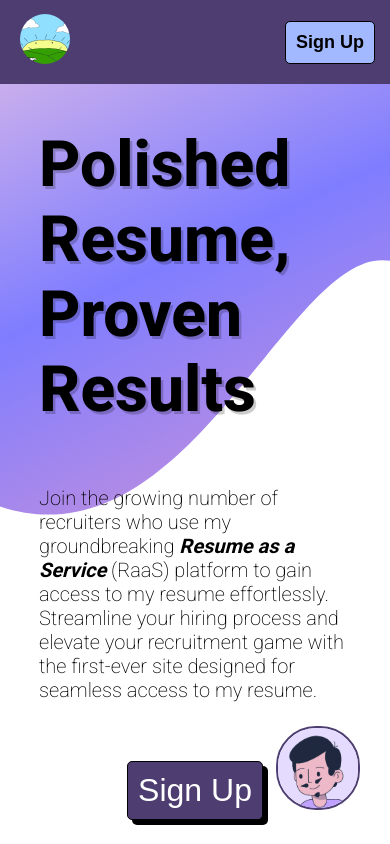
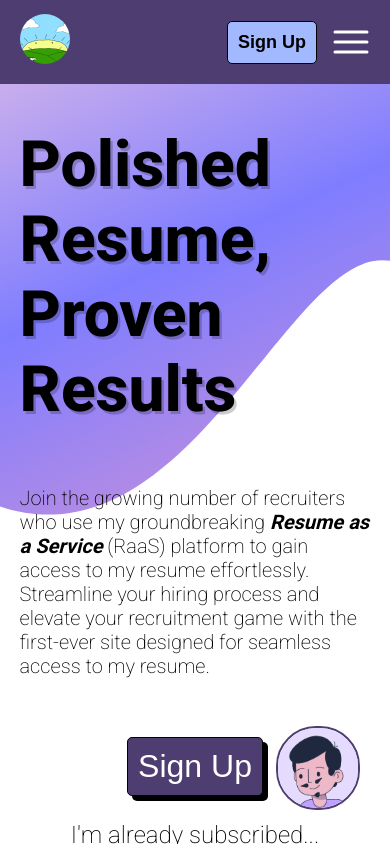
Before and after one commit to landaverdend/portfolio-site, a React (Vite) app: page /SplashView in a window 390 px wide. Shown: the top 844 px of the page. Built offline with nearby package versions, Linux system fonts and the light colour scheme; a web font is replaced by a local one.

Commit message:
almost fixed the formcontainer..

```diff
--- a/src/components/navbar/Navbar.tsx
+++ b/src/components/navbar/Navbar.tsx
@@ -4,6 +4,7 @@ import Modal from '../modal/Modal';
 import FormContainer from '@views/formView/formContainer/FormContainer';
 import { useAppState } from '@/state/appState';
 import { useEffect, useState } from 'react';
+import HamburgerMenu from '@assets/images/icons/hamburger.svg?react';
 
 const MOBILE_WIDTH = 600;
 
@@ -81,6 +82,8 @@ function Navbar({ links, showSignUp }: NavbarProps) {
             </Modal>
           </>
         )}
+
+        {isMobileView && !isMobileMenuOpen && <HamburgerMenu width={48} height={48} />}
       </div>
     </div>
   );
--- a/src/views/splashView/mainSection/main-section.css
+++ b/src/views/splashView/mainSection/main-section.css
@@ -46,17 +46,10 @@
   }
 }
 
-/* Big desktops */
-@media (min-width: 1500px) {
-  /* .main-section {
-    margin: 12vh 15vw 0 15vw;
-  } */
-}
-
 /* PHONES */
 @media (max-width: 576px) {
   .main-section {
-    margin: 5vh 10vw 5vh 10vw;
+    margin: 5vh 5vw 5vh 5vw;
 
     .main-section__text {
       gap: 7vh;
```
Also changed, not shown: src/assets/images/icons/hamburger.svg.
